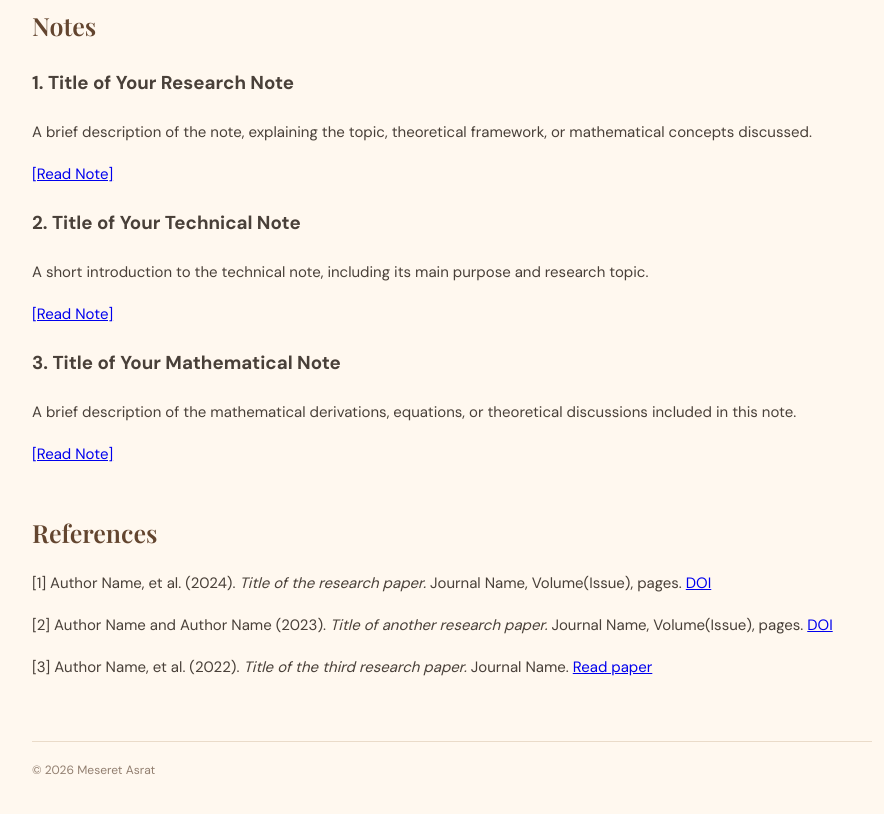
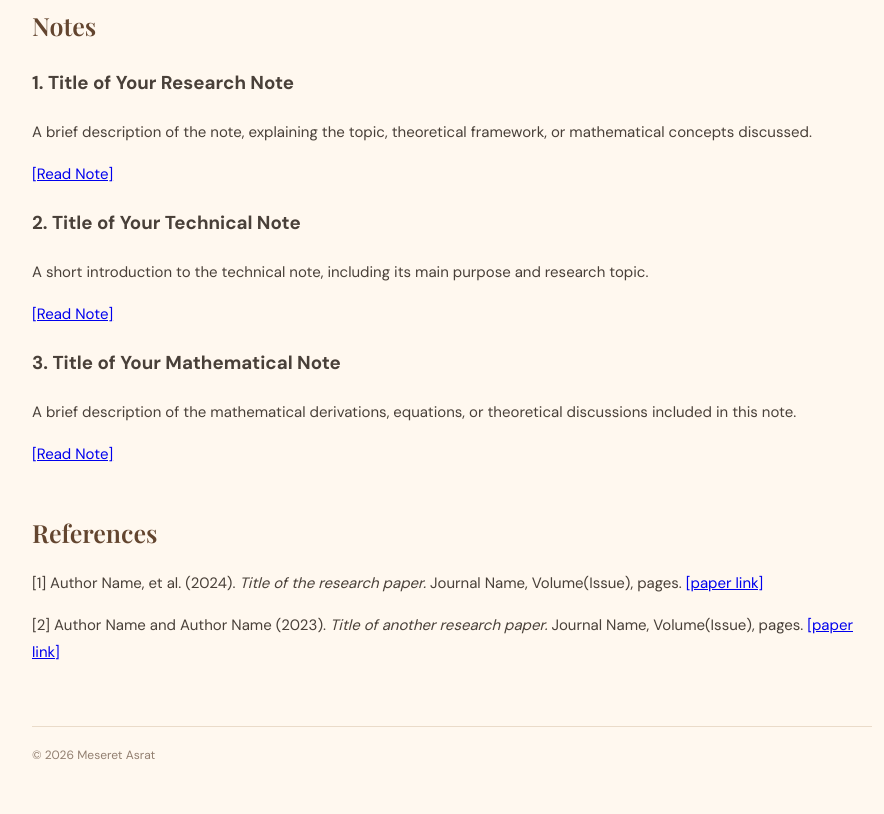
Before and after one commit to ftithe/ftithe.github.io, a plain HTML site: page index.html in a window 1280 px wide. Shown: the part 1189-2003 px from the top of the page, without its empty margins (188-1072 px from the left). Drawn offline with nearby package versions, Linux system fonts and the light colour scheme.

Commit message:
Update index.html

```diff
--- a/index.html
+++ b/index.html
@@ -387,6 +387,7 @@ discussions included in this note.
 
 <!-- References -->
 
+
 <section id="references">
 
     <h2>References</h2>
@@ -397,7 +398,7 @@ discussions included in this note.
             <em>Title of the research paper.</em>
             Journal Name, Volume(Issue), pages.
             <a href="https://doi.org/xxxxx" target="_blank">
-                DOI
+                [paper link]
             </a>
         </p>
     </div>
@@ -408,23 +409,13 @@ discussions included in this note.
             <em>Title of another research paper.</em>
             Journal Name, Volume(Issue), pages.
             <a href="https://doi.org/xxxxx" target="_blank">
-                DOI
-            </a>
-        </p>
-    </div>
-
-    <div class="reference">
-        <p class="reference-info">
-            [3] Author Name, et al. (2022).
-            <em>Title of the third research paper.</em>
-            Journal Name.
-            <a href="https://example.com" target="_blank">
-                Read paper
+                [paper link]
             </a>
         </p>
     </div>
 
 </section>
+
 
 
 <!-- Footer -->
```
